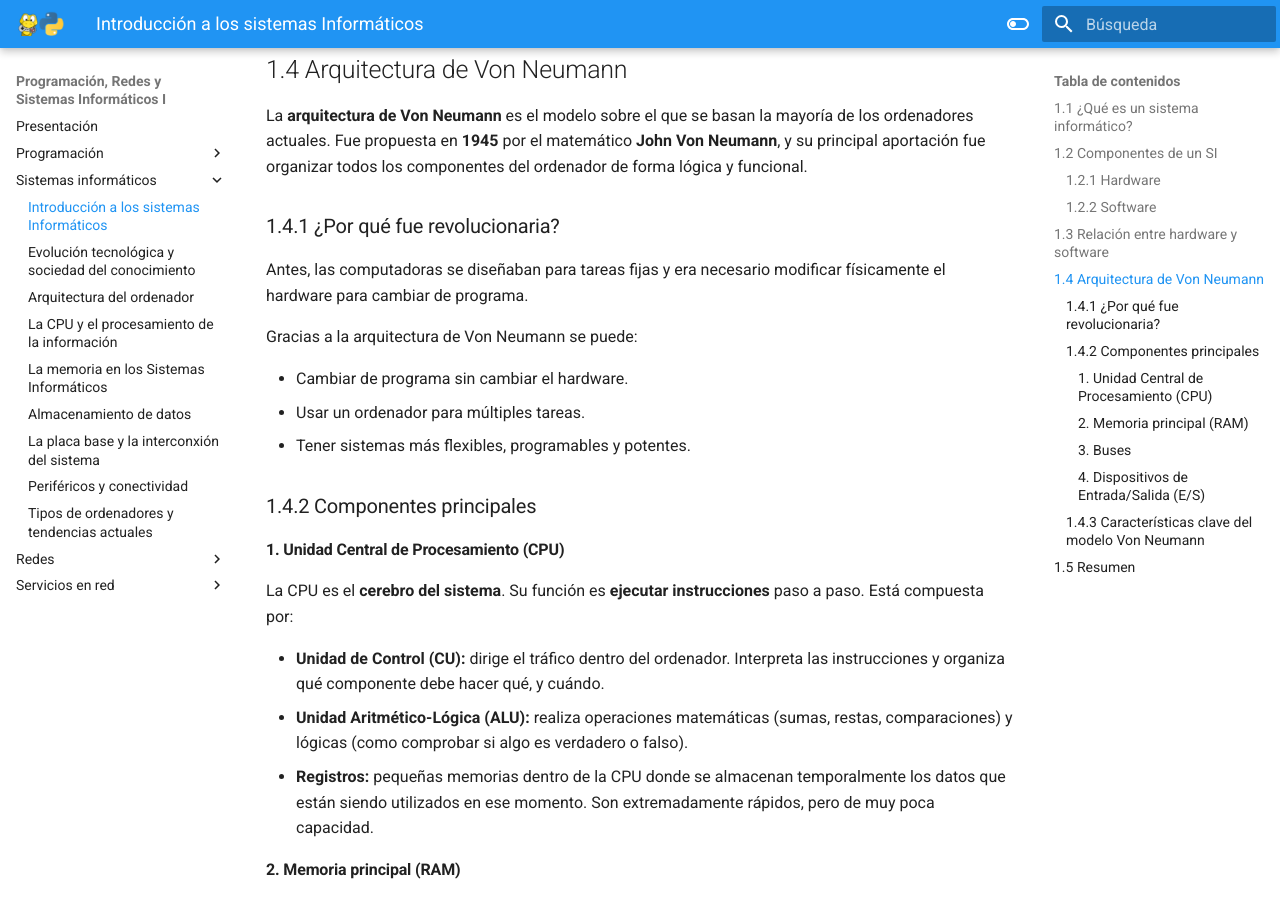
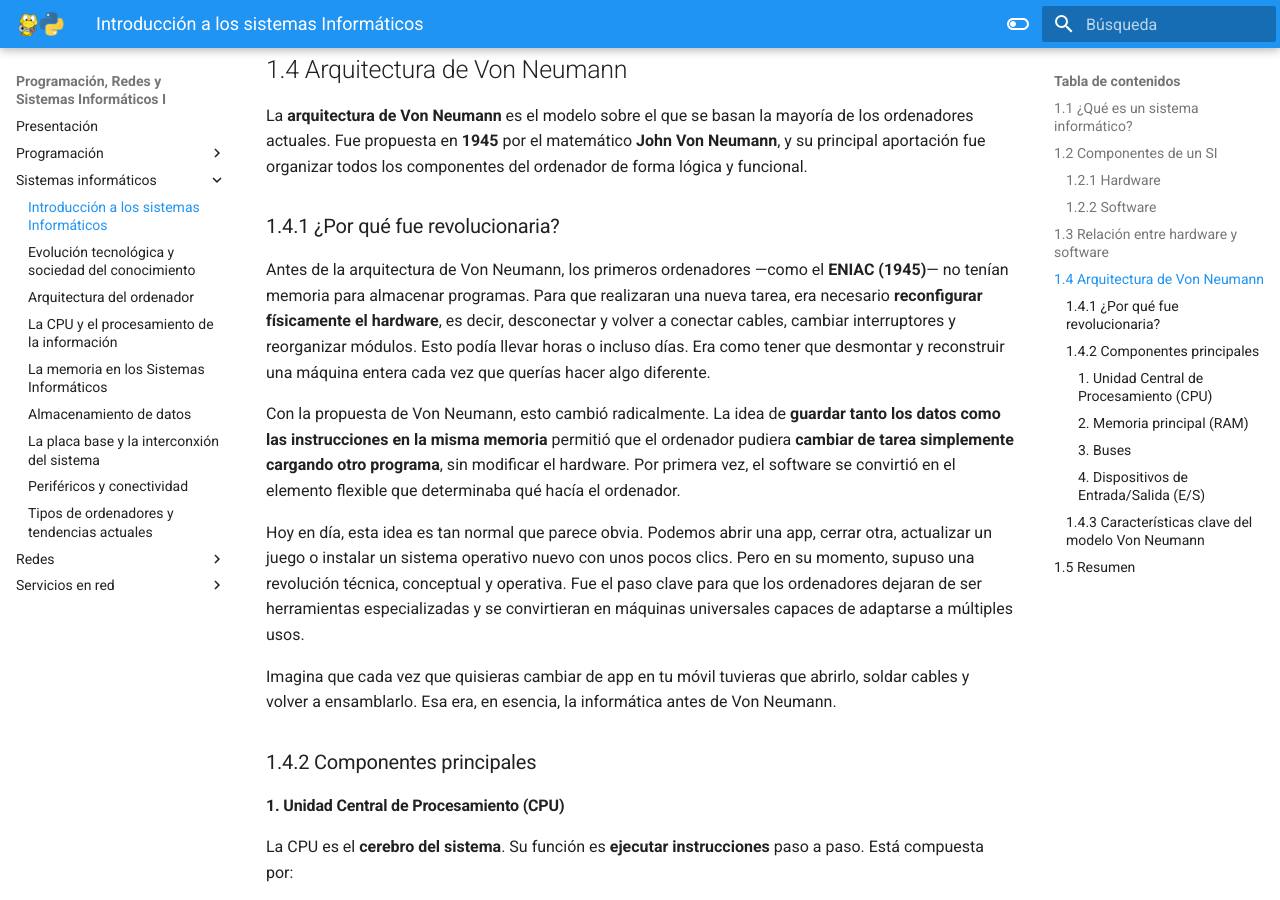
Before and after one commit to maycalle/1bach, an MkDocs documentation site: the page built from docs/sistemas_01.md, in a window 1280 px wide and 900 px high, scrolled down 2104 px. Built offline with MkDocs 1.6.1 and Material for MkDocs 9.7.7, drawn with Linux system fonts in a browser that asks for light colours.

Commit message:
intro a los SI

```diff
--- a/docs/sistemas_01.md
+++ b/docs/sistemas_01.md
@@ -70,13 +70,13 @@ La **arquitectura de Von Neumann** es el modelo sobre el que se basan la mayorí
 
 ### 1.4.1 ¿Por qué fue revolucionaria?
 
-Antes, las computadoras se diseñaban para tareas fijas y era necesario modificar físicamente el hardware para cambiar de programa.
+Antes de la arquitectura de Von Neumann, los primeros ordenadores —como el **ENIAC (1945)**— no tenían memoria para almacenar programas. Para que realizaran una nueva tarea, era necesario **reconfigurar físicamente el hardware**, es decir, desconectar y volver a conectar cables, cambiar interruptores y reorganizar módulos. Esto podía llevar horas o incluso días. Era como tener que desmontar y reconstruir una máquina entera cada vez que querías hacer algo diferente.
 
-Gracias a la arquitectura de Von Neumann se puede:
+Con la propuesta de Von Neumann, esto cambió radicalmente. La idea de **guardar tanto los datos como las instrucciones en la misma memoria** permitió que el ordenador pudiera **cambiar de tarea simplemente cargando otro programa**, sin modificar el hardware. Por primera vez, el software se convirtió en el elemento flexible que determinaba qué hacía el ordenador.
 
-- Cambiar de programa sin cambiar el hardware.
-- Usar un ordenador para múltiples tareas.
-- Tener sistemas más flexibles, programables y potentes.
+Hoy en día, esta idea es tan normal que parece obvia. Podemos abrir una app, cerrar otra, actualizar un juego o instalar un sistema operativo nuevo con unos pocos clics. Pero en su momento, supuso una revolución técnica, conceptual y operativa. Fue el paso clave para que los ordenadores dejaran de ser herramientas especializadas y se convirtieran en máquinas universales capaces de adaptarse a múltiples usos.
+
+Imagina que cada vez que quisieras cambiar de app en tu móvil tuvieras que abrirlo, soldar cables y volver a ensamblarlo. Esa era, en esencia, la informática antes de Von Neumann.
 
 ### 1.4.2 Componentes principales
 
```
